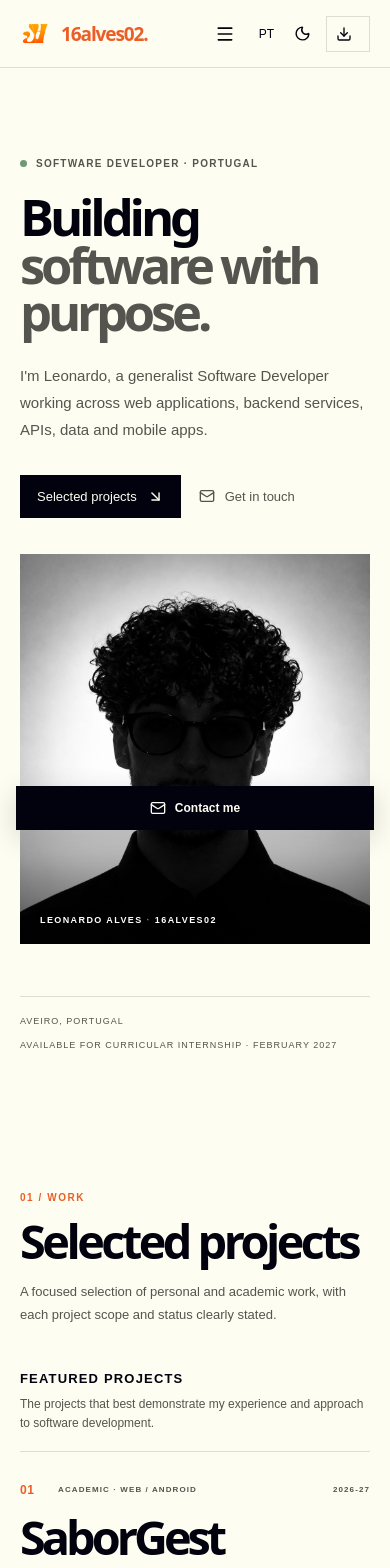
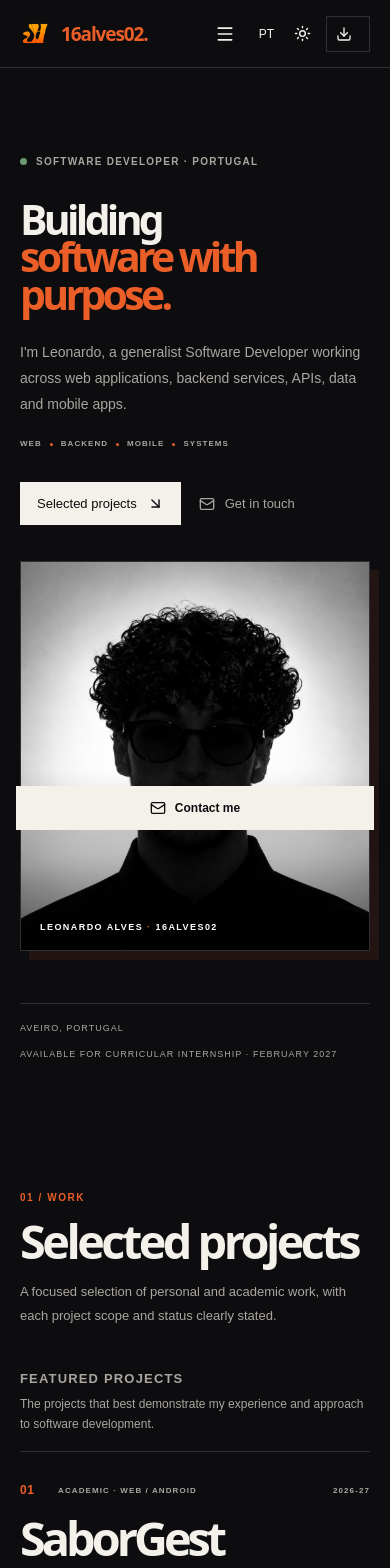
Before and after one commit to 16alves02/16alves02.com, a React (Vite) app: page / in a window 390 px wide. Shown: the top 1568 px of the page. Built offline with nearby package versions, Linux system fonts and the light colour scheme.

Commit message:
Redesign portfolio with cinematic orange editorial direction (#48)
* feat: strengthen editorial hero and default dark theme

* style: add cinematic orange editorial portfolio direction

* fix: prevent hero headline clipping on narrow mobile screens

```diff
--- a/src/App.jsx
+++ b/src/App.jsx
@@ -253,7 +253,7 @@ function ProjectArtwork({ project, dark, pt }) {
 export default function App() {
   const shouldReduceMotion = useReducedMotion();
   const [language, setLanguage] = useState('en');
-  const [dark, setDark] = useState(false);
+  const [dark, setDark] = useState(true);
   const [menuOpen, setMenuOpen] = useState(false);
   const [isSubmitting, setIsSubmitting] = useState(false);
   const [formError, setFormError] = useState('');
@@ -385,6 +385,7 @@ export default function App() {
             <div className="eyebrow hero-reveal hero-reveal-1"><span className="status-dot" />{t.role}</div>
             <h1 className="hero-reveal hero-reveal-2">{t.headline}</h1>
             <p className="hero-intro hero-reveal hero-reveal-3">{t.intro}</p>
+            <div className="hero-capabilities hero-reveal hero-reveal-3" aria-label={pt ? "Áreas de desenvolvimento" : "Development areas"}><span>WEB</span><i /><span>BACKEND</span><i /><span>MOBILE</span><i /><span>SYSTEMS</span></div>
             <div className="hero-links hero-reveal hero-reveal-4">
               <a className="primary-link" href="#projects">{t.projects} <ArrowDownRight size={17} /></a>
               <a className="secondary-link" href="#contact"><Mail size={16} /> {pt ? 'Falar comigo' : 'Get in touch'}</a>
--- a/src/styles/global.css
+++ b/src/styles/global.css
@@ -845,3 +845,140 @@ body::-webkit-scrollbar {
     animation: none !important;
   }
 }
+
+
+/* 2026 editorial direction: cinematic charcoal canvas, restrained orange and clear capability signals. */
+.site {
+  --bg: #0d0d0f;
+  --surface: #161618;
+  --text: #f4f1eb;
+  --muted: #aaa69f;
+  --line: #303034;
+  --accent: #ec5e27;
+  color-scheme: dark;
+}
+.site.dark {
+  --bg: #0d0d0f;
+  --surface: #161618;
+  --text: #f4f1eb;
+  --muted: #aaa69f;
+  --line: #303034;
+  --accent: #ec5e27;
+  color-scheme: dark;
+}
+.site:not(.dark) {
+  --bg: #fdfdf1;
+  --surface: #f2f2e6;
+  --text: #02020e;
+  --muted: #55554f;
+  --line: #ddddd2;
+  --accent: #ec5e27;
+  color-scheme: light;
+}
+.hero-with-portrait {
+  position: relative;
+  isolation: isolate;
+  padding-top: clamp(82px, 10vw, 132px);
+  padding-bottom: 54px;
+}
+.hero-with-portrait::before {
+  position: absolute;
+  z-index: -1;
+  inset: 0 calc((var(--max) - 100vw) / 2);
+  background:
+    radial-gradient(ellipse at 76% 28%, rgba(236, 94, 39, .13), transparent 34%),
+    linear-gradient(rgba(255,255,255,.025) 1px, transparent 1px),
+    linear-gradient(90deg, rgba(255,255,255,.025) 1px, transparent 1px);
+  background-size: auto, 48px 48px, 48px 48px;
+  content: "";
+  pointer-events: none;
+}
+.site:not(.dark) .hero-with-portrait::before {
+  background:
+    radial-gradient(ellipse at 76% 28%, rgba(236, 94, 39, .09), transparent 34%),
+    linear-gradient(rgba(2,2,14,.035) 1px, transparent 1px),
+    linear-gradient(90deg, rgba(2,2,14,.035) 1px, transparent 1px);
+  background-size: auto, 48px 48px, 48px 48px;
+}
+.hero-copy { position: relative; z-index: 1; }
+.hero h1 {
+  max-width: 760px;
+  font-size: clamp(54px, 8.3vw, 108px);
+  line-height: .91;
+  letter-spacing: -.09em;
+  margin-top: 34px;
+  margin-bottom: 27px;
+}
+.hero h1 em { color: var(--accent); }
+.hero-intro {
+  max-width: 500px;
+  font-size: clamp(14px, 1.25vw, 16px);
+  line-height: 1.85;
+}
+.hero-capabilities {
+  display: flex;
+  flex-wrap: wrap;
+  align-items: center;
+  gap: 11px;
+  margin-top: 26px;
+  color: var(--muted);
+  font: 600 9px/1.5 'DM Sans', sans-serif;
+  letter-spacing: .13em;
+}
+.hero-capabilities i {
+  display: block;
+  width: 3px;
+  height: 3px;
+  border-radius: 50%;
+  background: var(--accent);
+}
+.hero-portrait {
+  border: 1px solid var(--line);
+  box-shadow: 14px 14px 0 rgba(236, 94, 39, .09);
+}
+.hero-portrait figcaption {
+  left: 19px;
+  bottom: 18px;
+  letter-spacing: .16em;
+}
+.hero-meta {
+  margin-top: clamp(64px, 8vw, 100px);
+  padding-top: 17px;
+}
+.project-group-featured .project-card {
+  transition: border-color .25s ease, transform .35s cubic-bezier(.2,.7,.2,1);
+}
+.project-group-featured .project-card:hover {
+  border-color: var(--accent);
+}
+.project-card-copy h3 {
+  transition: color .25s ease, transform .35s cubic-bezier(.2,.7,.2,1);
+}
+.project-card:hover .project-card-copy h3 {
+  color: var(--accent);
+  transform: translateX(4px);
+}
+.project-art {
+  border-radius: 2px;
+  transition: border-color .25s ease, transform .45s cubic-bezier(.2,.7,.2,1);
+}
+.project-card:hover .project-art {
+  border-color: rgba(236, 94, 39, .7);
+  transform: translateY(-3px);
+}
+.project-art-image img { transition: transform .65s cubic-bezier(.2,.7,.2,1); }
+.project-card:hover .project-art-image img { transform: scale(1.025); }
+.project-card-actions a { transition: color .2s ease, border-color .2s ease, transform .2s ease; }
+.project-card-actions a:hover { transform: translateY(-2px); }
+.site.dark .project-group-heading,
+.site.dark .project-card-topline { color: #aaa69f; }
+@media (max-width: 720px) {
+  .hero-with-portrait { padding-top: 76px; padding-bottom: 40px; }
+  .hero h1 { font-size: clamp(39px, 10.5vw, 58px); overflow-wrap: anywhere; }
+  .hero-capabilities { gap: 8px; margin-top: 21px; font-size: 8px; }
+  .hero-portrait { box-shadow: 9px 9px 0 rgba(236, 94, 39, .09); }
+  .hero-meta { margin-top: 32px; flex-direction: column; gap: 11px; line-height: 1.6; }
+}
+@media (prefers-reduced-motion: reduce) {
+  .project-card-copy h3, .project-art, .project-art-image img, .project-card-actions a { transition: none; }
+}
```
